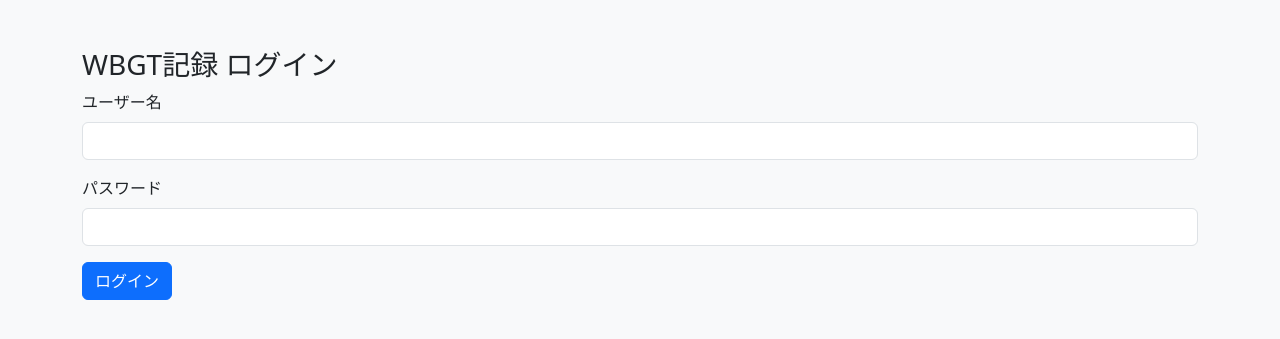
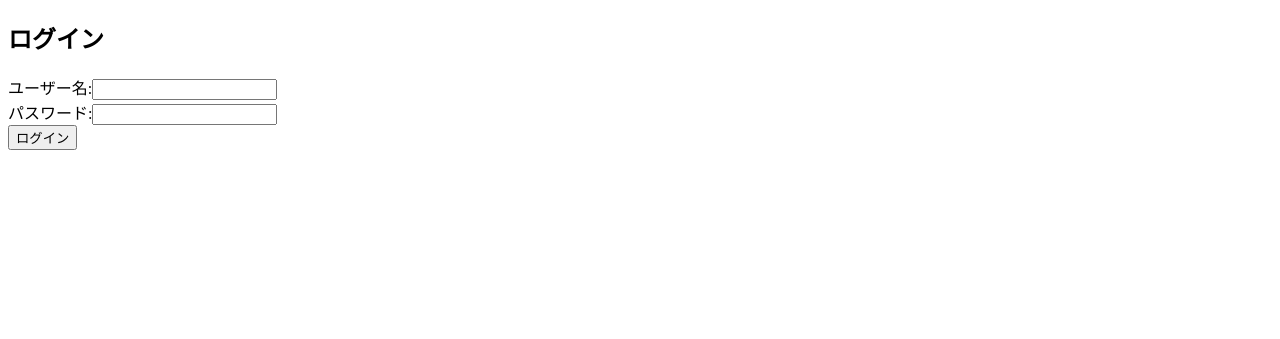
Before and after one commit to y0321suzuki/wbgt-app, a Flask app: page /login in a window 1280 px wide. Shown: the top 339 px of the page. Run offline with Flask 3, Linux system fonts and the light colour scheme; parts of the project's set-up code (start-up, migrations or seed data) failed here and were passed over.

Commit message:
Add files via upload

```diff
--- a/templates/login.html
+++ b/templates/login.html
@@ -1,27 +1,13 @@
-
 <!doctype html>
 <html lang="ja">
-<head>
-  <meta charset="utf-8">
-  <meta name="viewport" content="width=device-width, initial-scale=1">
-  <title>WBGTログイン</title>
-  <link href="https://cdn.jsdelivr.net/npm/bootstrap@5.3.0/dist/css/bootstrap.min.css" rel="stylesheet">
-</head>
-<body class="bg-light">
-<div class="container mt-5">
-  <h3>WBGT記録 ログイン</h3>
-  {% if error %}<div class="alert alert-danger">{{ error }}</div>{% endif %}
-  <form method="post">
-    <div class="mb-3">
-      <label class="form-label">ユーザー名</label>
-      <input type="text" name="username" class="form-control" required>
-    </div>
-    <div class="mb-3">
-      <label class="form-label">パスワード</label>
-      <input type="password" name="password" class="form-control" required>
-    </div>
-    <button type="submit" class="btn btn-primary">ログイン</button>
-  </form>
-</div>
+<head><meta charset="utf-8"><title>ログイン</title></head>
+<body>
+<h2>ログイン</h2>
+<form method="post">
+    ユーザー名:<input type="text" name="username"><br>
+    パスワード:<input type="password" name="password"><br>
+    <input type="submit" value="ログイン">
+</form>
+{% if error %}<p style="color:red">{{ error }}</p>{% endif %}
 </body>
 </html>
```
Also changed, not shown: templates/form.html (+11 -20 lines), templates/records.html (+5 -20 lines).
